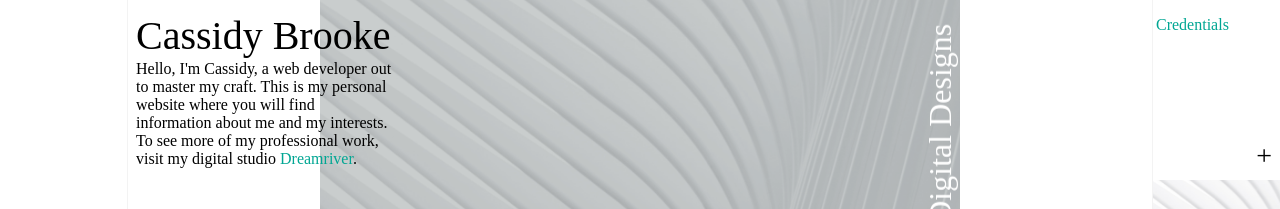
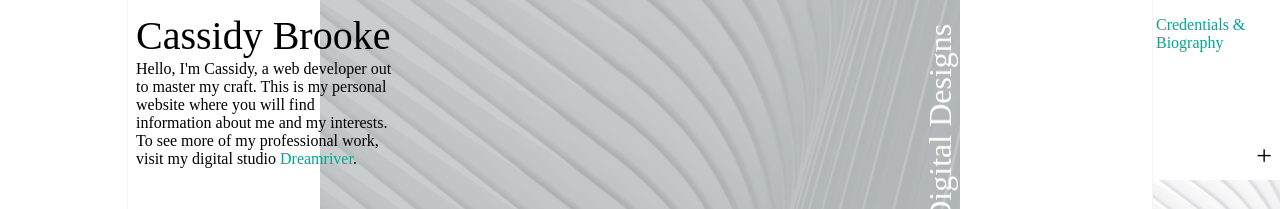
Before and after one commit to cssidy/personal-site, a Jekyll site: the page built from index.html, in a window 1280 px wide. Shown: the top 209 px of the page. Built offline with Jekyll 4.4.1, drawn with Linux system fonts in a browser that asks for light colours; some web fonts are replaced.

Commit message:
Update index.html

```diff
--- a/index.html
+++ b/index.html
@@ -37,7 +37,7 @@ layout: layout
             <span class="info">Hello, I'm Cassidy, a web developer out to master my craft. This is my personal website where you will find information
             about me and my interests. To see more of my professional work, visit my digital studio <a href="http://www.dreamriver.io">Dreamriver</a>.</span>
         </header>
-        <a class="github" href="credentials.html">Credentials</a>
+        <a class="github" href="credentials.html">Credentials & Biography</a>
     </div>
     <div class="slideshow">
         <div class="slide">
```
